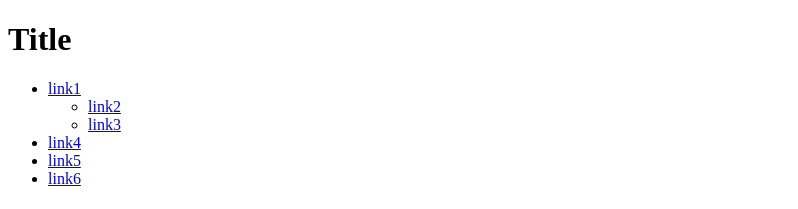
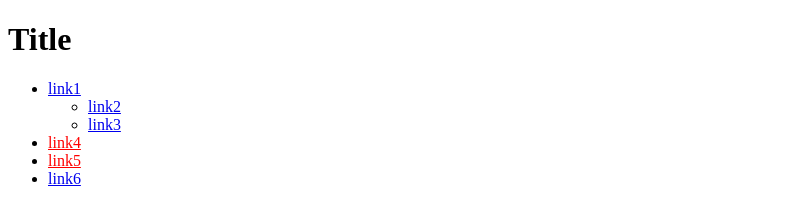
Before and after one commit to Mironlay/HW-7, a plain HTML site: page index.html in a window 1280 px wide. Shown: the top 209 px of the page, without its empty margins (0-798 px from the left). Drawn offline with Linux system fonts and the light colour scheme.

Commit message:
last update

```diff
--- a/css/style.css
+++ b/css/style.css
@@ -1,4 +1,4 @@
-[href="https"] {
+[href^="https"] {
     color: red;
 }
 
```
